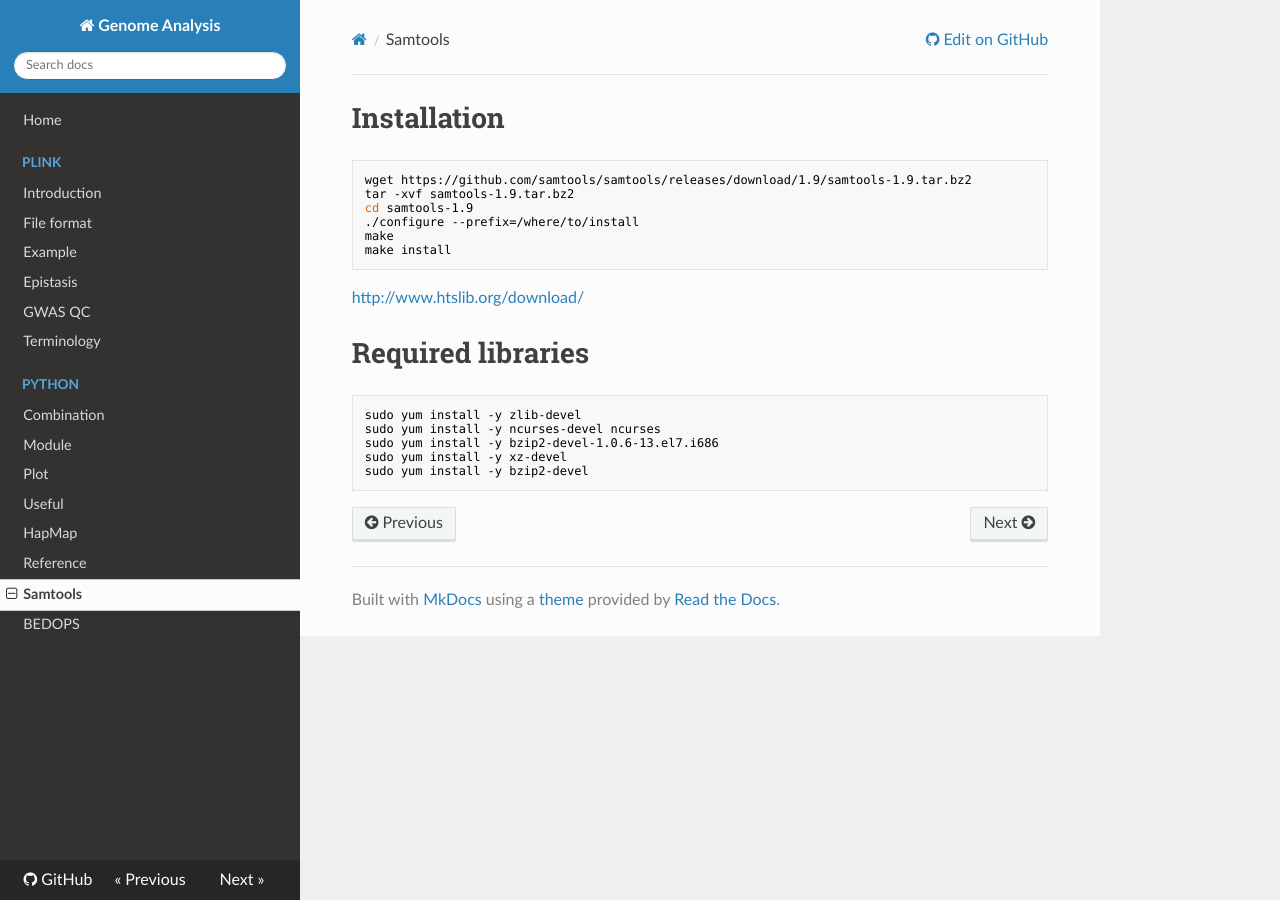
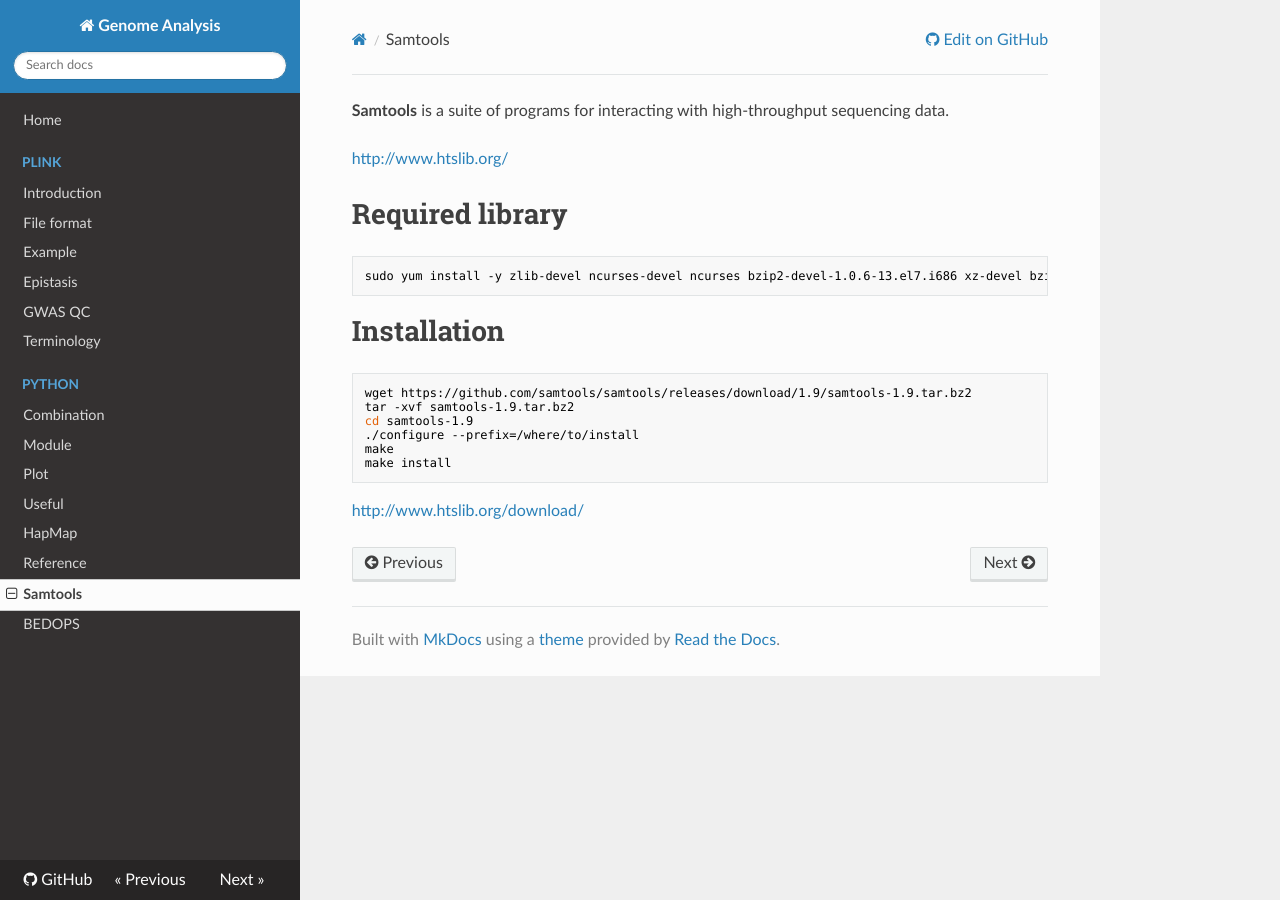
Before and after one commit to WonyoungCho/plink, an MkDocs documentation site: the page built from docs/samtools_int.md, in a window 1280 px wide. Built offline with MkDocs 1.6.1, drawn with Linux system fonts in a browser that asks for light colours; nearby versions of some CDN libraries; old or Windows-style settings are respelled for this version of MkDocs.

Commit message:
Update samtools_int.md

````diff
--- a/docs/samtools_int.md
+++ b/docs/samtools_int.md
@@ -1,3 +1,12 @@
+**Samtools** is a suite of programs for interacting with high-throughput sequencing data.
+
+<http://www.htslib.org/>
+
+# Required library
+```
+sudo yum install -y zlib-devel ncurses-devel ncurses bzip2-devel-1.0.6-13.el7.i686 xz-devel bzip2-devel
+```
+
 # Installation
 
 ```
@@ -9,12 +18,3 @@ make
 make install
 ```
 <http://www.htslib.org/download/>
-
-# Required libraries
-```
-sudo yum install -y zlib-devel
-sudo yum install -y ncurses-devel ncurses
-sudo yum install -y bzip2-devel-1.0.6-13.el7.i686
-sudo yum install -y xz-devel
-sudo yum install -y bzip2-devel
-```
````
